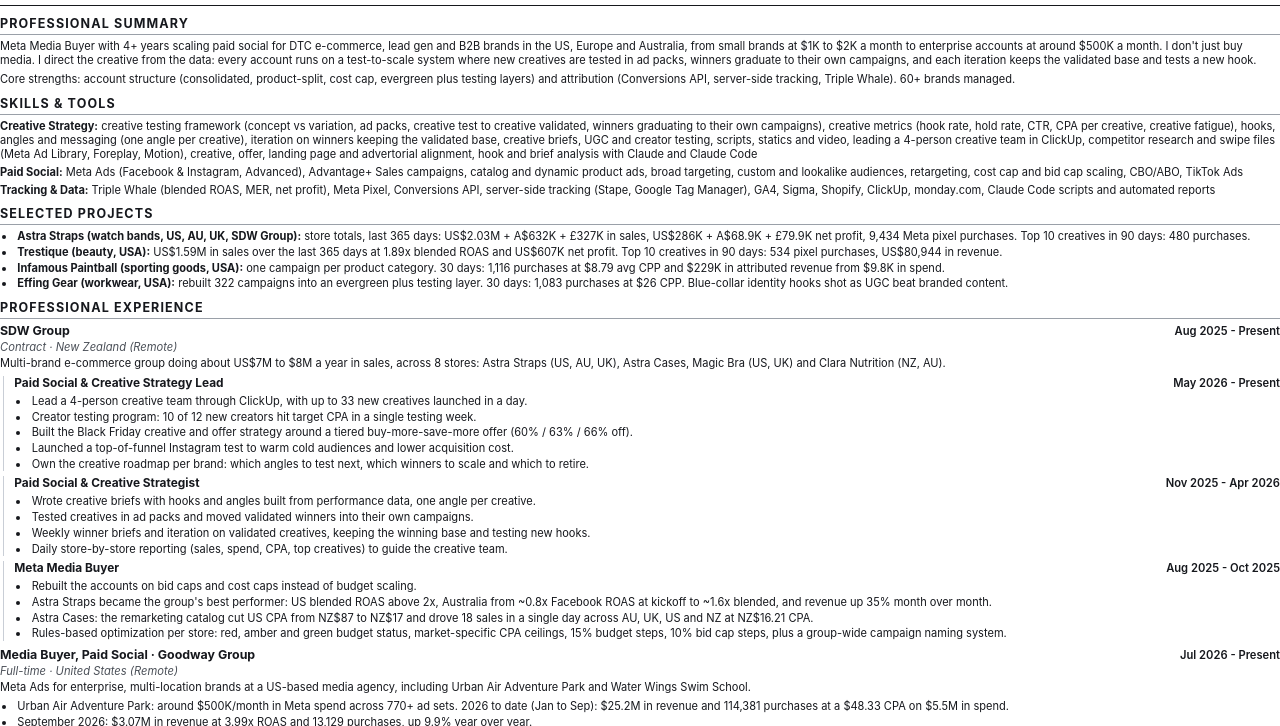
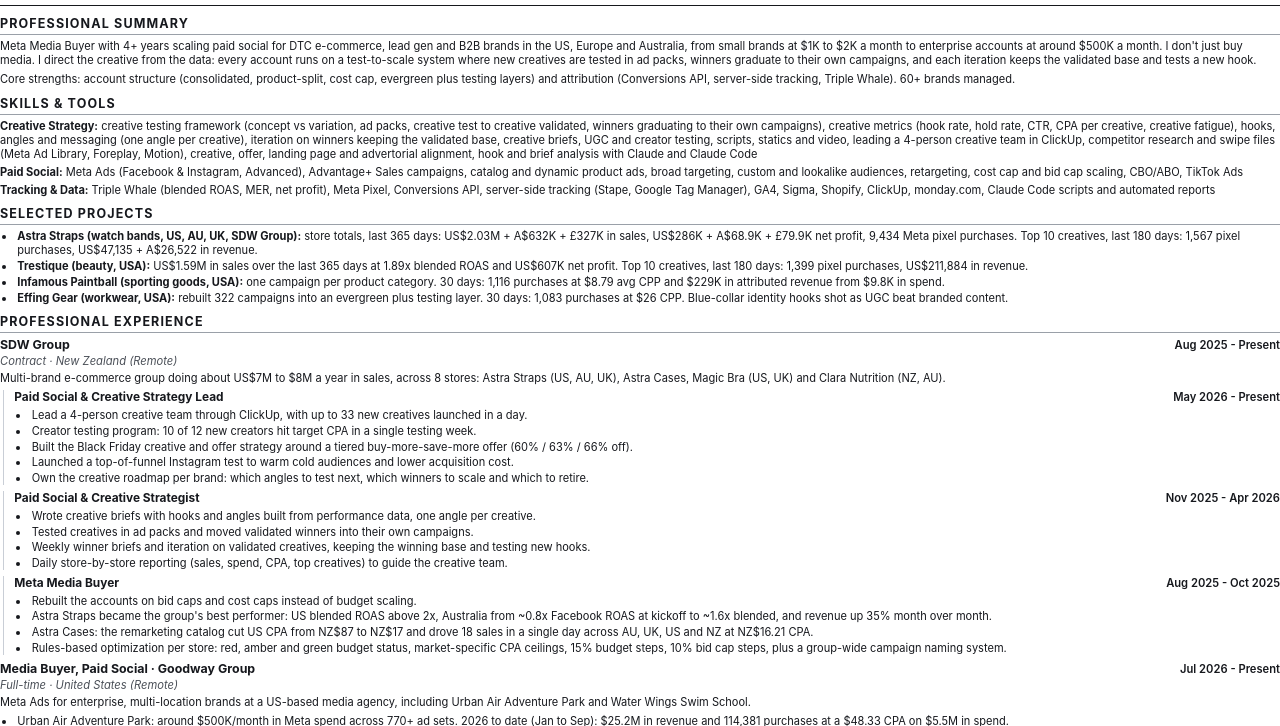
Before and after one commit to arthuruckert/media-buyer, a plain HTML site: page cv/cv.html in a window 1280 px wide. Shown: the part 74-800 px from the top of the page. Drawn offline with Linux system fonts and the light colour scheme.

Commit message:
CV: creative results on the last 180 days
Co-Authored-By: Claude Opus 5.5 <noreply@anthropic.com>
Claude-Session: https://claude.ai/code/session_0153khHaiUewZUCos3Rp3kg5

```diff
--- a/cv/cv.html
+++ b/cv/cv.html
@@ -58,8 +58,8 @@
 <section>
   <h2>SELECTED PROJECTS</h2>
   <ul>
-    <li><b>Astra Straps (watch bands, US, AU, UK, SDW Group):</b> store totals, last 365 days: US$2.03M + A$632K + £327K in sales, US$286K + A$68.9K + £79.9K net profit, 9,434 Meta pixel purchases. Top 10 creatives in 90 days: 480 purchases.</li>
-    <li><b>Trestique (beauty, USA):</b> US$1.59M in sales over the last 365 days at 1.89x blended ROAS and US$607K net profit. Top 10 creatives in 90 days: 534 pixel purchases, US$80,944 in revenue.</li>
+    <li><b>Astra Straps (watch bands, US, AU, UK, SDW Group):</b> store totals, last 365 days: US$2.03M + A$632K + £327K in sales, US$286K + A$68.9K + £79.9K net profit, 9,434 Meta pixel purchases. Top 10 creatives, last 180 days: 1,567 pixel purchases, US$47,135 + A$26,522 in revenue.</li>
+    <li><b>Trestique (beauty, USA):</b> US$1.59M in sales over the last 365 days at 1.89x blended ROAS and US$607K net profit. Top 10 creatives, last 180 days: 1,399 pixel purchases, US$211,884 in revenue.</li>
     <li><b>Infamous Paintball (sporting goods, USA):</b> one campaign per product category. 30 days: 1,116 purchases at $8.79 avg CPP and $229K in attributed revenue from $9.8K in spend.</li>
     <li><b>Effing Gear (workwear, USA):</b> rebuilt 322 campaigns into an evergreen plus testing layer. 30 days: 1,083 purchases at $26 CPP. Blue-collar identity hooks shot as UGC beat branded content.</li>
   </ul>
```
Also changed, not shown: 1 other file.
